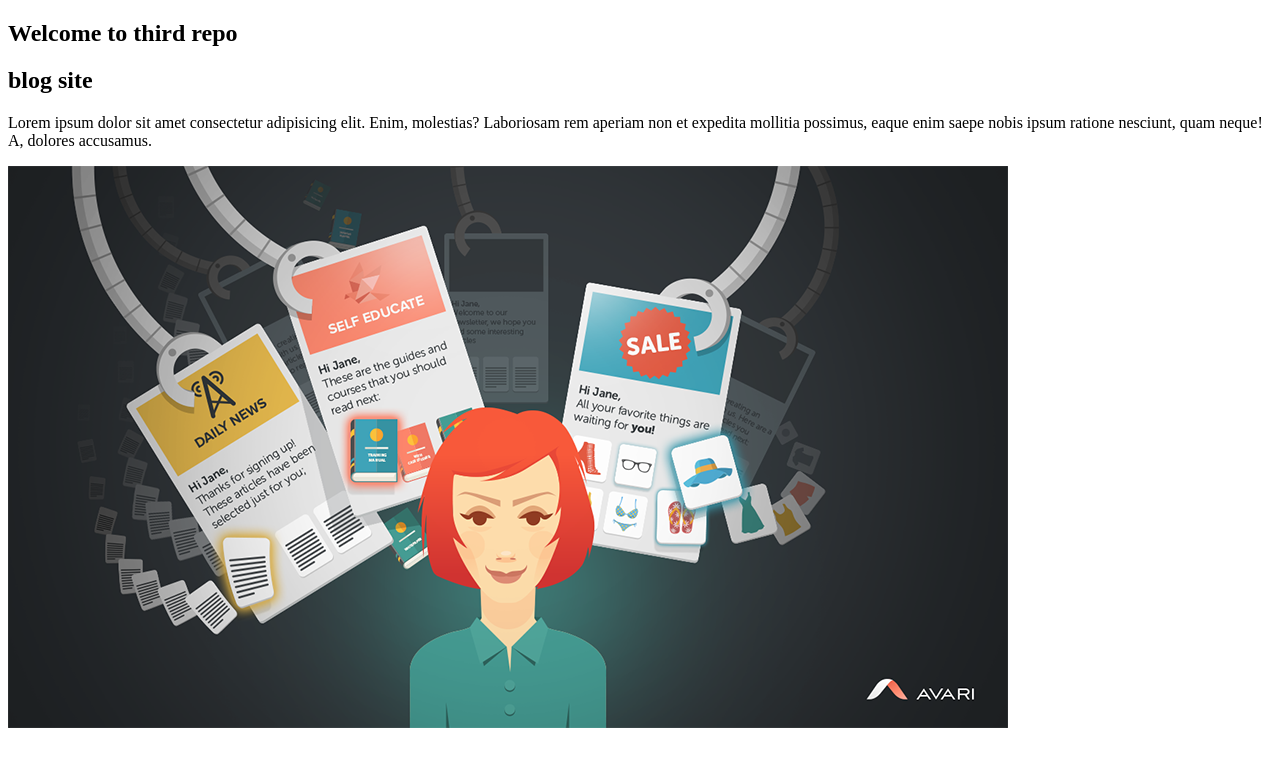
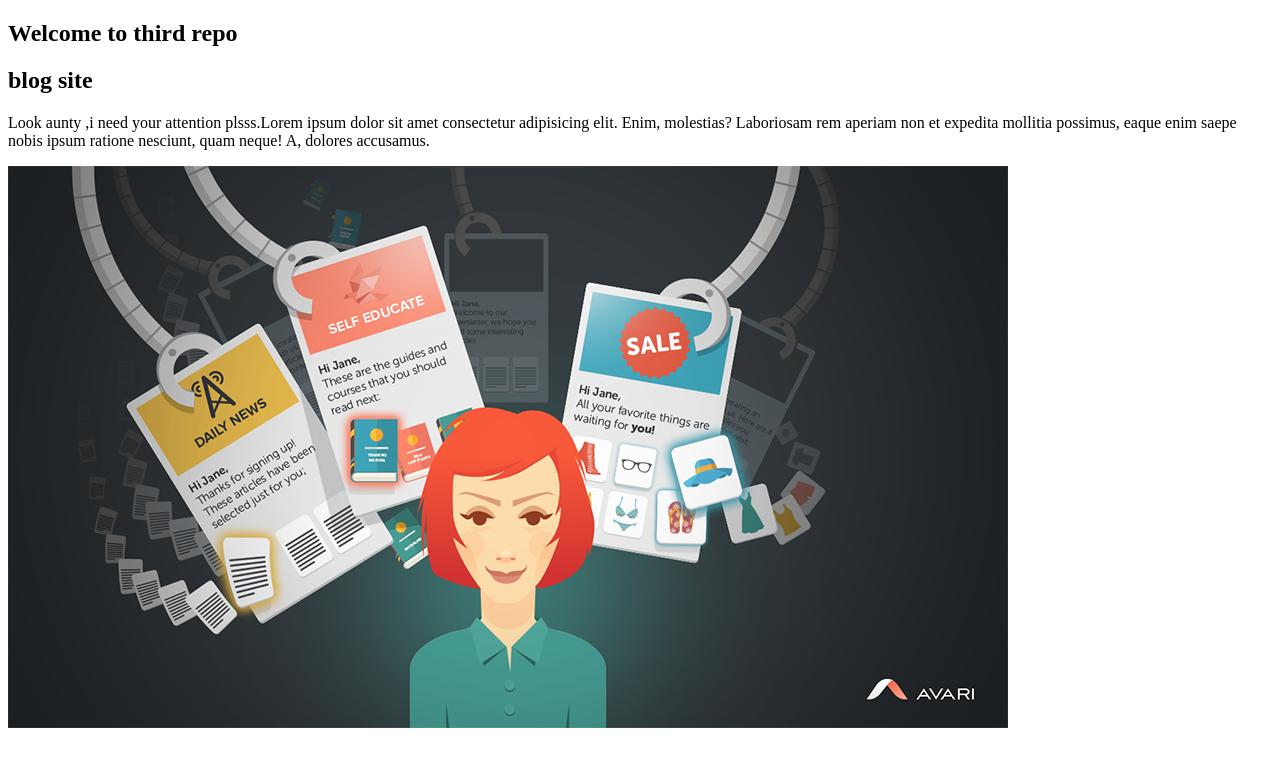
Before and after one commit to NusratJahanBristy/third-repo, a plain HTML site: page index.html in a window 1280 px wide. Drawn offline with Linux system fonts and the light colour scheme.

Commit message:
look autny

```diff
--- a/index.html
+++ b/index.html
@@ -10,7 +10,7 @@
     <h2> Welcome to third repo</h2>
     <div>
         <h2>blog site</h2>
-        <p>Lorem ipsum dolor sit amet consectetur adipisicing elit. Enim, molestias? Laboriosam rem aperiam non et expedita mollitia possimus, eaque enim saepe nobis ipsum ratione nesciunt, quam neque! A, dolores accusamus.</p>
+        <p>Look aunty ,i need your attention plsss.Lorem ipsum dolor sit amet consectetur adipisicing elit. Enim, molestias? Laboriosam rem aperiam non et expedita mollitia possimus, eaque enim saepe nobis ipsum ratione nesciunt, quam neque! A, dolores accusamus.</p>
     </div>
     <img src="girl.png" alt="">
 
```
